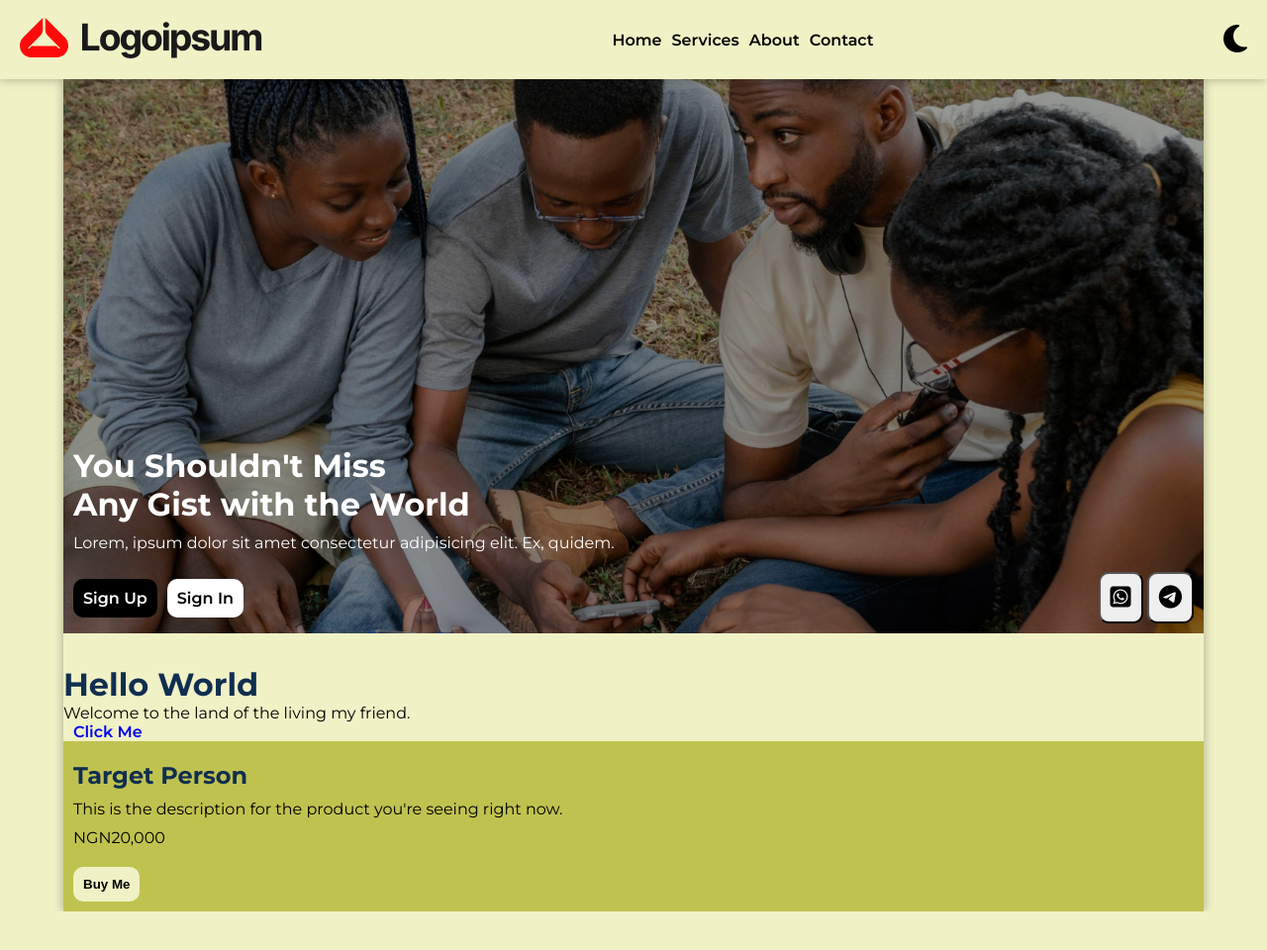
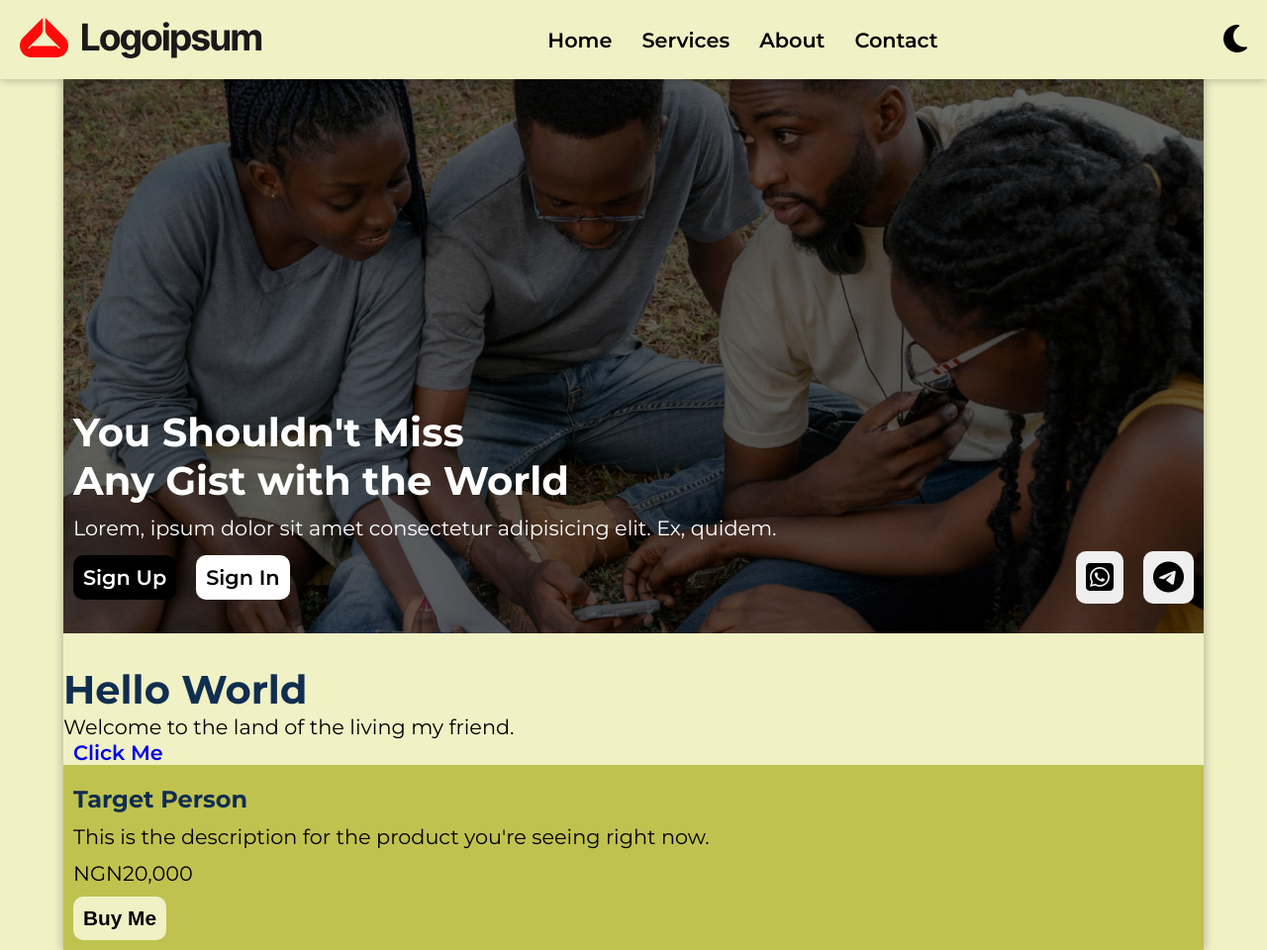
Before and after one commit to davidinmichael/kipup, a Django app: page / in a window 1280 px wide. Shown: the whole page at 99% size. Before the commit the page ends 921 px from the top, so only its background shows below. Run offline with Django 5.2, Linux system fonts and the light colour scheme.

Commit message:
Fix: Heor section on desktop

```diff
--- a/static/css/styles.css
+++ b/static/css/styles.css
@@ -44,6 +44,37 @@ h3,
 h4,
 h5 {
   color: var(--header-color);
+}
+
+p {
+  line-height: 1.3;
+}
+
+button {
+  outline: none;
+  border: none;
+}
+
+@media screen and (min-width: 650px) {
+  a,
+  p {
+    font-size: 1.5rem;
+  }
+
+  h1 {
+    font-size: 3rem;
+  }
+}
+
+@media screen and (min-width: 850px) {
+  a,
+  p {
+    font-size: 1.3rem;
+  }
+
+  h1 {
+    font-size: 2.5rem;
+  }
 }
 
 .nav {
@@ -137,7 +168,7 @@ h5 {
   background-image: url(/static/images/hero-mobile.jpeg);
   background-position: 0;
   background-size: cover;
-  padding: var(--padding);
+  padding: 10px 10px 30px 10px;
   min-height: calc(100vh - 30vh);
   display: flex;
   flex-direction: column;
@@ -152,7 +183,7 @@ h5 {
   left: 0;
   width: 100%;
   height: 100%;
-  background-color: rgba(0, 0, 0, .4);
+  background-color: rgba(0, 0, 0, 0.6);
 }
 
 .hero-details {
@@ -173,17 +204,19 @@ h5 {
   align-items: center;
 }
 
-.hero-btn {
+.hero-btn,
+.hero-contacts {
   display: flex;
   gap: 10px;
 }
 
 .btn {
   width: fit-content;
-  padding: var(--padding);
+  padding: 20px 5px;
+  font-size: 1.5rem;
   border-radius: 10px;
   font-weight: 600;
-  margin-top: 10px;
+  text-align: center;
 }
 
 .btn-primary {
@@ -197,7 +230,6 @@ h5 {
 }
 
 .social-btn {
-  font-size: 1.5rem;
   cursor: pointer;
 }
 
@@ -205,7 +237,40 @@ h5 {
   .hero {
     background-image: url(/static/images/hero-desktop.jpg);
     margin-top: calc(100vh - 90vh);
+  }
 
+  .social-btn i {
+    font-size: 3rem;
+  }
+
+  .btn {
+    font-size: 2rem;
+    padding: 20px 10px;
+  }
+
+  .hero-btn,
+  .hero-contacts {
+    gap: 20px;
+  }
+}
+
+@media screen and (min-width: 850px) {
+  .nav-links {
+    gap: 30px;
+  }
+
+  .social-btn i {
+    font-size: 2rem;
+  }
+
+  .btn {
+    font-size: 1.3rem;
+    padding: 10px;
+  }
+
+  .hero-btn,
+  .hero-contacts {
+    gap: 20px;
   }
 }
 
```
